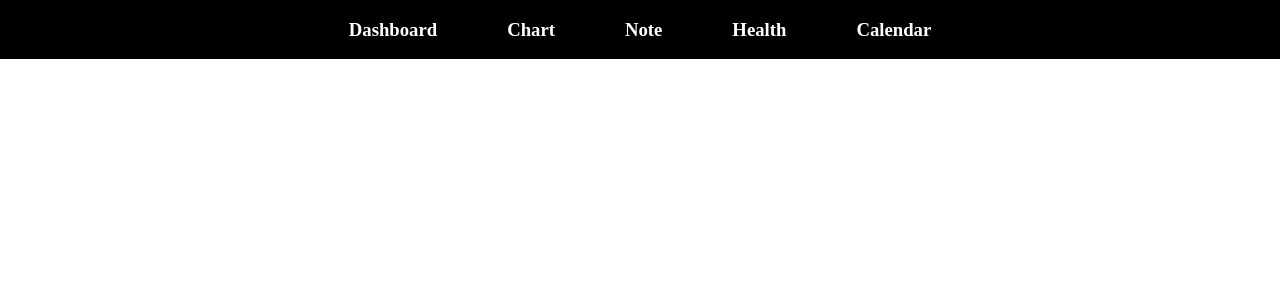
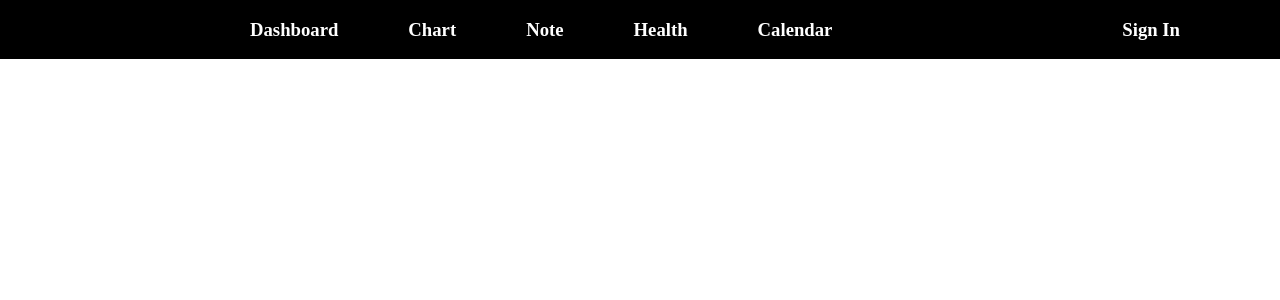
Before and after one commit to ShihYuChang/InfoSnap, a React (Create React App) app: page / in a window 1280 px wide. Shown: the top 300 px of the page. Built offline with nearby package versions, Linux system fonts and the light colour scheme; no server answers.

Commit message:
Adding Sign Out

```diff
--- a/src/components/Header/Header.js
+++ b/src/components/Header/Header.js
@@ -1,28 +1,53 @@
+import { getAuth, signOut } from 'firebase/auth';
+import { useContext } from 'react';
 import { useNavigate } from 'react-router-dom';
 import styled from 'styled-components';
+import { UserContext } from '../../context/userContext';
 
 const Wrapper = styled.div`
+  box-sizing: border-box;
   width: 100%;
   background-color: black;
   color: white;
   display: flex;
   justify-content: center;
   gap: 70px;
+  padding: 0 100px 0 250px;
 `;
 
 const Option = styled.h3`
   cursor: pointer;
+  margin-right: ${(props) => props.marginRight};
 `;
 
 export default function Header() {
   const navigate = useNavigate();
+  const { email } = useContext(UserContext);
+
+  function handleSignOut() {
+    const auth = getAuth();
+    signOut(auth)
+      .then(() => {
+        alert('Sign Out Success!');
+        window.location.href = '/';
+      })
+      .catch((error) => {
+        alert('Something went wrong. Please try again later');
+      });
+  }
+
   return (
     <Wrapper>
       <Option onClick={() => navigate('/')}>Dashboard</Option>
       <Option onClick={() => navigate('/chart')}>Chart</Option>
       <Option onClick={() => navigate('/note')}>Note</Option>
       <Option onClick={() => navigate('/health')}>Health</Option>
-      <Option onClick={() => navigate('/calendar')}>Calendar</Option>
+      <Option onClick={() => navigate('/calendar')} marginRight='auto'>
+        Calendar
+      </Option>
+      <Option onClick={() => (email ? handleSignOut() : navigate('/signin'))}>
+        {email ? 'Sign Out' : 'Sign In'}
+      </Option>
     </Wrapper>
   );
 }
```
